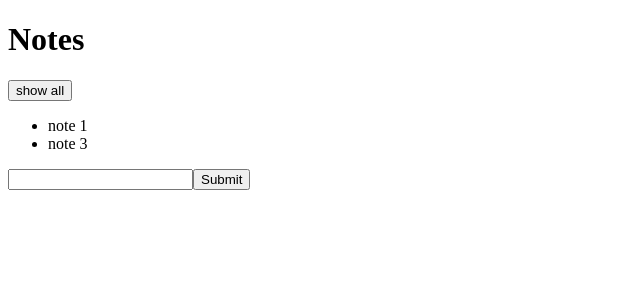
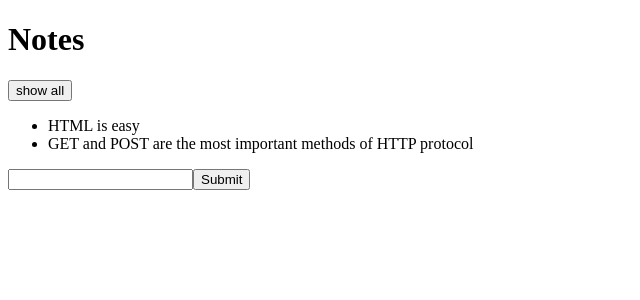
Before and after one commit to mushkan27/fullstackopen-workshop, a React (Vite) app in the folder part-2/notes-app/: page / in a window 1280 px wide. Shown: the top 300 px of the page, without its empty margins (0-640 px from the left). Built offline with nearby package versions, Linux system fonts and the light colour scheme; data requests are answered from the project's data file.

Commit message:
workshop 2-c: add json-server, axios, and useEffect to access data from backend

```diff
--- /dev/null
+++ b/part-2/notes-app/db.json
@@ -0,0 +1,19 @@
+{
+   "notes": [
+    {
+      "id": "1",
+      "content": "HTML is easy",
+      "important": true
+    },
+    {
+      "id": "2",
+      "content": "Browser can execute only JavaScript",
+      "important": false
+    },
+    {
+      "id": "3",
+      "content": "GET and POST are the most important methods of HTTP protocol",
+      "important": true
+    }
+  ]
+}
--- a/part-2/notes-app/package.json
+++ b/part-2/notes-app/package.json
@@ -8,6 +8,7 @@
     "build": "vite build",
     "preview": "vite preview",
     "format": "prettier --write \"src/**/*.{js,jsx}\"",
+    "server": "json-server --port 3001 --watch db.json",
     "lint": "eslint \"src/**/*.{js,jsx}\" --quiet"
   },
   "keywords": [],
@@ -20,9 +21,11 @@
     "eslint-plugin-import": "^2.26.0",
     "eslint-plugin-jsx-a11y": "^6.6.1",
     "eslint-plugin-react": "^7.31.8",
+    "json-server": "^1.0.0-beta.3",
     "vite": "^3.1.4"
   },
   "dependencies": {
+    "axios": "^1.8.4",
     "react": "^18.2.0",
     "react-dom": "^18.2.0"
   }
--- a/part-2/notes-app/src/App.jsx
+++ b/part-2/notes-app/src/App.jsx
@@ -1,5 +1,6 @@
 import Note from "./components/Note";
-import { useState } from "react";
+import { useState, useEffect } from "react";
+import axios from "axios"
 
 // const App = (props) => {
 //   return (
@@ -13,18 +14,84 @@ import { useState } from "react";
 //   </>
 // );}
 
-//Using Map method
+//USING MAP METHOD
+// const App = (props) => {
+// const [notes, setNotes] = useState(props.notes)
+// const [newNote, setNewNote] = useState("");
+// const [showAll, setShowAll] = useState(false)
+
+// //to show important notes
+// const notesToShow = notes.filter((note)=> showAll ? true : note.important
+//   // {
+//   // return note.important
+// // }
+// )
+
+// const handleSubmit = (event) => {
+//   event.preventDefault(); //prevent page refresh
+//   setNotes(notes.concat({
+//     content: newNote,
+//     id: notes.length + 1,
+//     important:Math.random()>0.5}))
+//   setNewNote("")
+//   // debugger;
+//   console.log("form has been submitted")
+
+// }
+
+// const handleChange = (event) => {
+//   // console.log("typing")
+//   // console.log(event.target.value);
+//   setNewNote(event.target.value)
+// }
+
+// const handleClick = () => {
+//   setShowAll(!showAll)
+// }
+
+// return (
+//   <>
+//   <h1>Notes</h1>
+//   <button onClick={handleClick}>show {showAll?"important":"all"} </button>
+
+//   <ul>
+//     {notesToShow.map((value)=>{
+//       return <Note key={value.id} note={value}/>
+//     })}
+// </ul>
+
+// <form onSubmit={handleSubmit}>
+// {/* <input  value={newNote}  />  //controlled component: where the form elemenents like input, select are fully controlled by component's state rather than the DOM itself */}
+// <input  value={newNote} onChange={handleChange} />
+// <button type="submit">Submit</button>
+// </form>
+// </>
+// );
+// };
+
+
+//USE EFFECT, AXIOUS
 const App = (props) => {
-const [notes, setNotes] = useState(props.notes)
+  const [notes, setNotes] = useState([])
   const [newNote, setNewNote] = useState("");
   const [showAll, setShowAll] = useState(false)
 
-//to show important notes
-const notesToShow = notes.filter((note)=> showAll ? true : note.important
-  // {
-  // return note.important
-// }
-)
+  useEffect(()=>{
+    console.log("hello world")
+    //1. Getting data from the backend server
+    let myAxiosPromise = axios.get("http://localhost:3001/notes")
+
+    myAxiosPromise.then((myResult)=>{
+      // console.log(myResult)
+      // console.dir(myResult.data)
+      //2. Put the data into notes state
+      setNotes(myResult.data)
+    })
+    console.log(myAxiosPromise) //Promise Object
+  }
+    ,[])
+
+  const notesToShow = notes.filter((note)=> showAll ? true : note.important)
 
   const handleSubmit = (event) => {
     event.preventDefault(); //prevent page refresh
@@ -33,14 +100,11 @@ const handleSubmit = (event) => {
       id: notes.length + 1,
       important:Math.random()>0.5}))
     setNewNote("")
-  // debugger;
     console.log("form has been submitted")
 
   }
 
   const handleChange = (event) => {
-  // console.log("typing")
-  // console.log(event.target.value);
     setNewNote(event.target.value)
   }
 
@@ -60,12 +124,9 @@ return (
   </ul>
 
   <form onSubmit={handleSubmit}>
-{/* <input  value={newNote}  />  //controlled component: where the form elemenents like input, select are fully controlled by component's state rather than the DOM itself */}
   <input  value={newNote} onChange={handleChange} />
   <button type="submit">Submit</button>
   </form>
-
-
   </>
   );
   };
```
Lines whose indentation alone changed are shown as unchanged.
